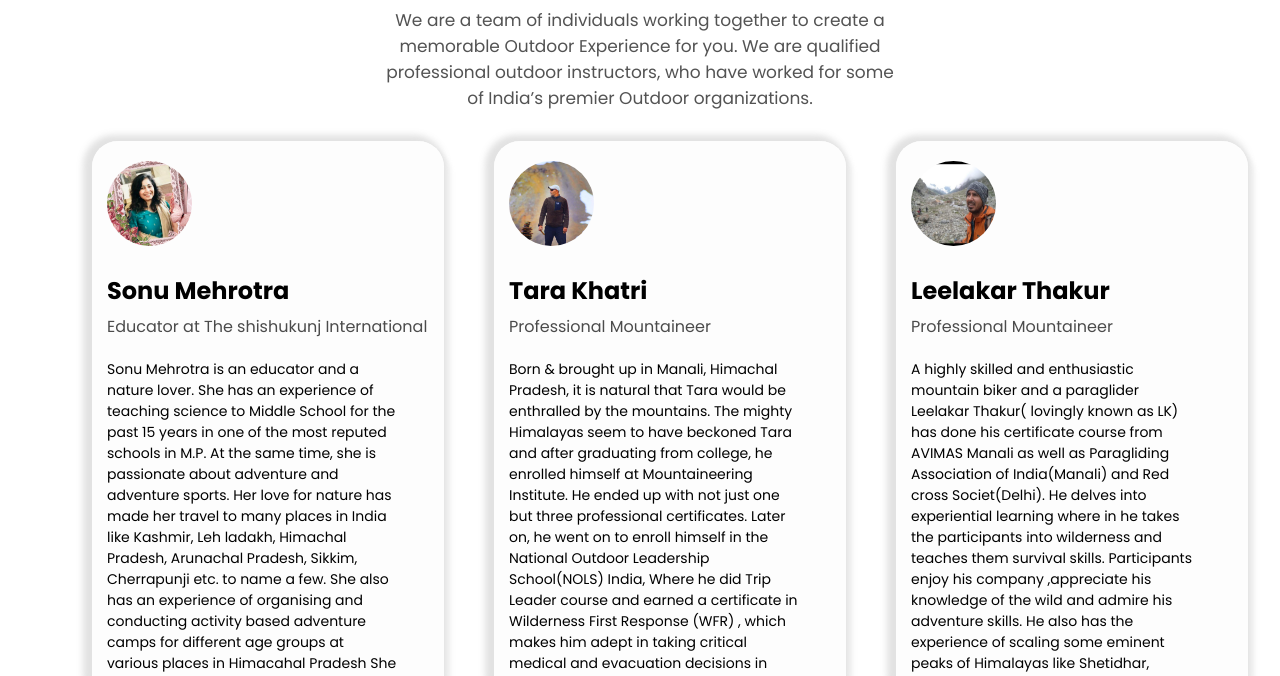
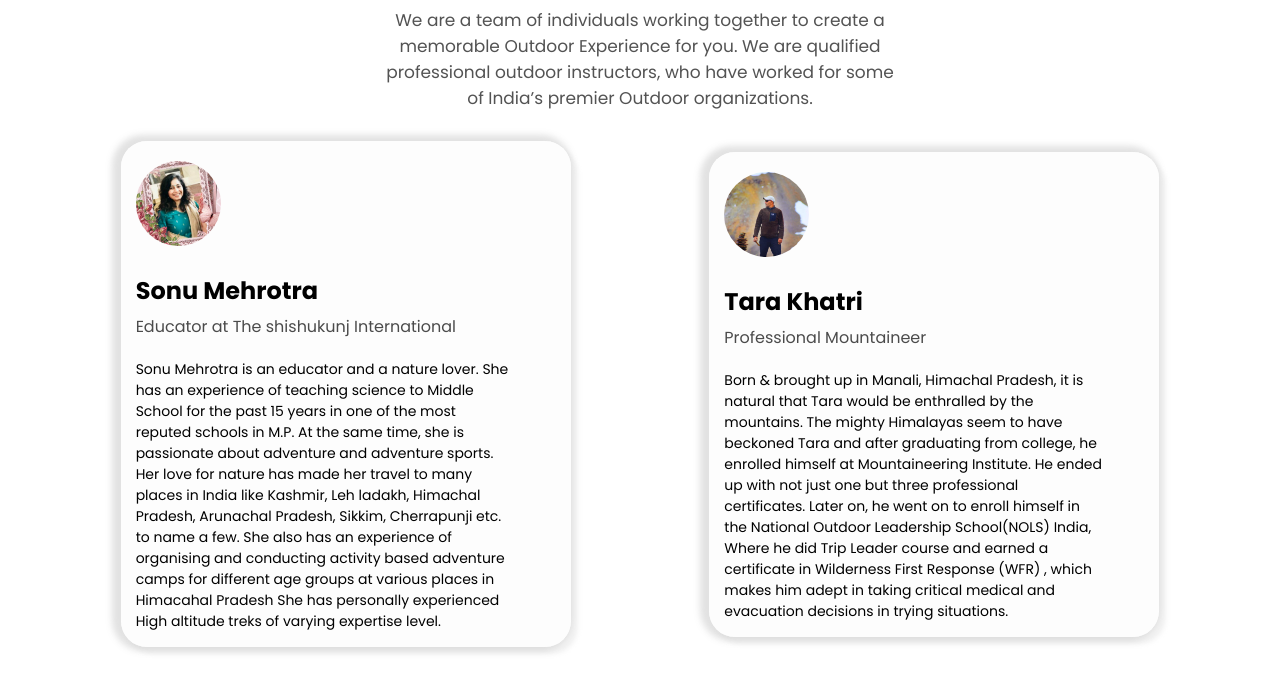
Before and after one commit to hangout-adventure/main, a plain HTML site: page our_team.html in a window 1280 px wide. Shown: the part 63-739 px from the top of the page. Drawn offline with Linux system fonts and the light colour scheme.

Commit message:
minor changes in responsivness for ipad (our-team)

```diff
--- a/css/our_team.css
+++ b/css/our_team.css
@@ -3,7 +3,7 @@
   padding: 0;
   box-sizing: border-box;
 }
-
+@media only screen and (min-width: 1110px) {
 body {
   font-family: "Poppins", sans-serif;
   overflow-x: hidden;
@@ -87,7 +87,7 @@ a {
   width: 90%;
   font-size: 14px;
 }
-
+}
 @media only screen and (max-width: 490px) {
   body,
   html {
@@ -135,3 +135,95 @@ a {
     height: auto;
   }
 }
+
+@media only screen and (min-width: 768px){
+  body {
+    font-family: "Poppins", sans-serif;
+    overflow-x: hidden !important;
+    height: 200vh;
+  }
+
+  .main-head {
+    margin: 10px auto;
+    text-align: center;
+  }
+
+  .main-head h1 {
+    font-size: 33px;
+    color: #333333;
+  }
+
+  .main-head p {
+    margin-top: 10px;
+    color: #535353;
+    font-size: 17px;
+    width: 40%;
+    transform: translateX(75%);
+  }
+
+  a {
+    text-decoration: none;
+    color: white;
+  }
+
+  .cards {
+    height: 70vh;
+    width: 95%;
+    margin: 30px auto;
+    display: flex;
+    align-items: center;
+    justify-content: space-evenly;
+    gap: 50px;
+    flex-wrap: wrap;
+  }
+
+  .card {
+    background: rgba(253, 253, 253, 0.87);
+    box-shadow: 7px 7px 4px rgba(207, 207, 207, 0.25),
+      -4px -1px 6px 5px rgba(139, 139, 139, 0.25);
+    border-radius: 26px;
+    height: auto;
+    width: 450px;
+    display: flex;
+    flex-direction: column;
+    padding: 15px;
+  }
+
+  .card:first-child {
+    margin-left: 0px;
+  }
+
+  .card:last-child {
+    margin-bottom: 60px;
+  }
+
+  .card .image {
+    margin-top: 5px;
+  }
+
+  .person-image {
+    height: 85px;
+    width: 85px;
+    border-radius: 50%;
+  }
+
+  .test-logo {
+    height: 75px;
+    width: 75px;
+  }
+
+  .name {
+    margin-top: 20px;
+  }
+
+  .name p {
+    margin-top: 6px;
+    color: rgb(75, 75, 75);
+  }
+
+  .desc-test {
+    margin-top: 20px;
+    width: 90%;
+    font-size: 14px;
+  }
+}
```
